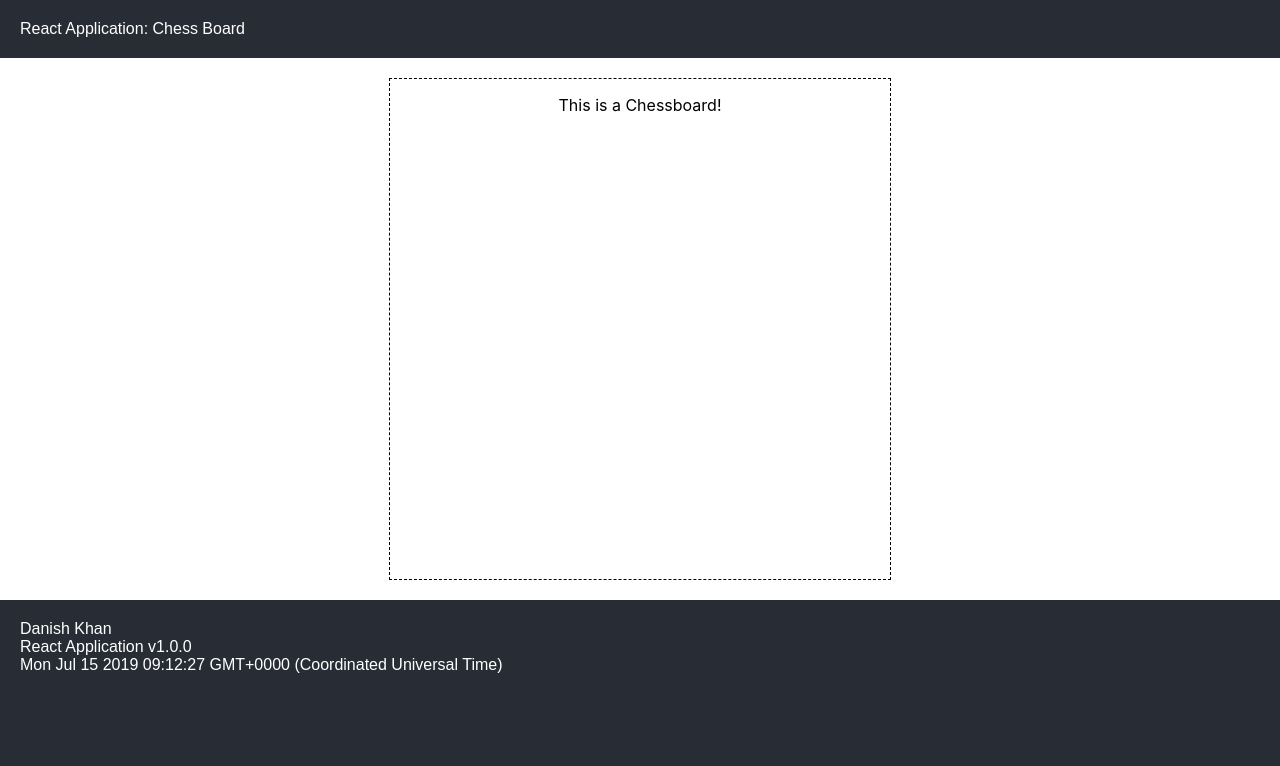
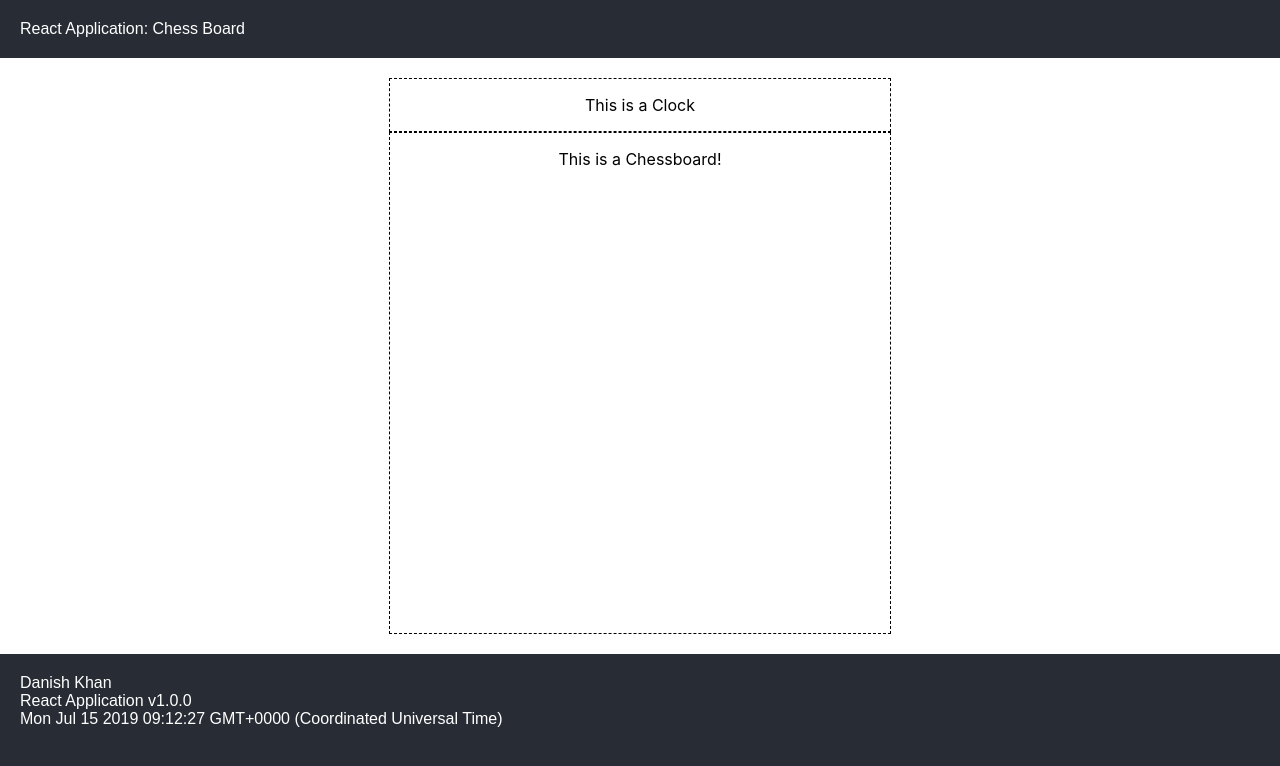
Before and after one commit to khand5/chess-knight-react, a React (Create React App) app: page / in a window 1280 px wide. Shown: the top 766 px of the page. Built offline with nearby package versions, Linux system fonts and the light colour scheme.

Commit message:
Added Clock component outline.

```diff
--- a/src/App.tsx
+++ b/src/App.tsx
@@ -1,5 +1,6 @@
 import React from "react";
 import "./App.css";
+import Clock from "./components/Clock/Clock";
 import Navbar from "./components/Navbar/Navbar";
 import Footer from "./components/Footer/Footer";
 import Chessboard from "./components/Chessboard/Chessboard";
@@ -13,6 +14,7 @@ const App: React.FC = () => {
 
       <body className="App-body">
         <div className="App-body-content">
+          <Clock />
           <Chessboard />
         </div>
       </body>
--- /dev/null
+++ b/src/components/Clock/Clock.css
@@ -0,0 +1,5 @@
+.Clock {
+  border-color: black;
+  border-width: 1px;
+  border-style: dashed;
+}
--- /dev/null
+++ b/src/components/Clock/Clock.tsx
@@ -0,0 +1,12 @@
+import React from "react";
+import "./Clock.css";
+
+const Clock: React.FC = () => {
+  return (
+    <div className="Clock">
+      <p>This is a Clock</p>
+    </div>
+  );
+};
+
+export default Clock;
```
